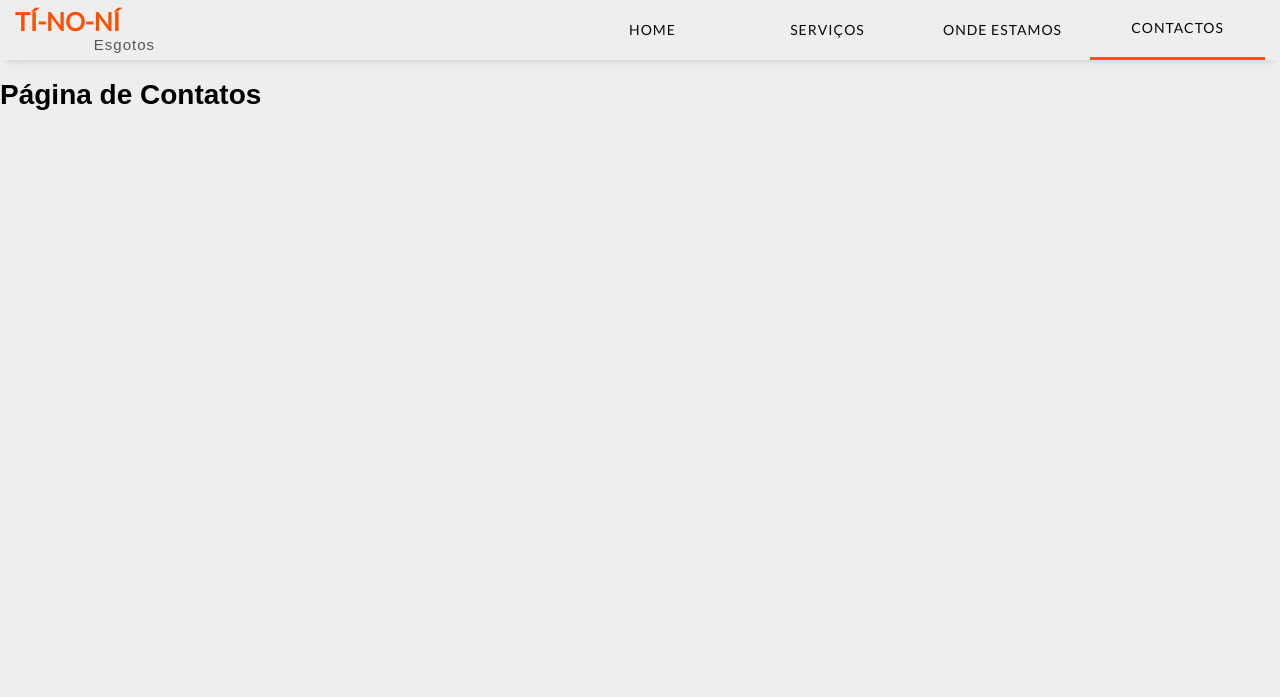
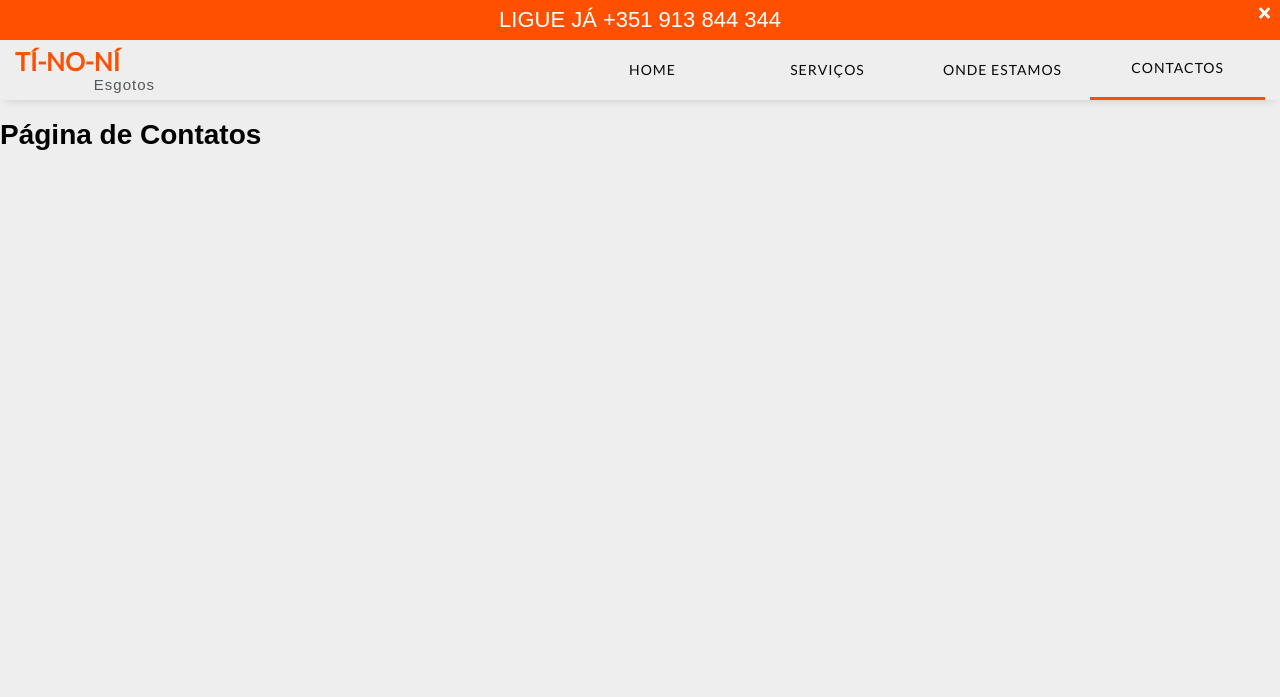
Before and after one commit to MarcoEscaleira/tinoni, a Gatsby site: page /contacts in a window 1280 px wide. Shown: the top 697 px of the page. Built offline with nearby package versions, Linux system fonts and the light colour scheme; Gatsby itself is replaced by a stand-in of ours.

Commit message:
Stylint | TopMessage base

```diff
--- a/src/components/Header/index.jsx
+++ b/src/components/Header/index.jsx
@@ -1,6 +1,7 @@
-import React, { useState } from 'react';
+import React, { Fragment, useState } from 'react';
 import { useStaticQuery, graphql } from 'gatsby';
 import { FontAwesomeIcon } from '@fortawesome/react-fontawesome';
+import TopMessage from '../TopMessage';
 import {
   HeaderWrapper,
   Title,
@@ -27,6 +28,8 @@ const Header = () => {
   const title = data.site.siteMetadata.title.split(' ');
 
   return (
+    <Fragment>
+      <TopMessage />
       <HeaderWrapper>
         <Title>
           {title[0]}
@@ -48,6 +51,7 @@ const Header = () => {
           </ShowMenu>
         </Navigation>
       </HeaderWrapper>
+    </Fragment>
   );
 };
 
--- a/src/components/Header/styled-components.js
+++ b/src/components/Header/styled-components.js
@@ -44,13 +44,6 @@ export const Title = styled(AniLink).attrs(() => ({
   justify-content: center;
   min-width: 12rem;
 
-  &:hover {
-    color: #54585a;
-    & > span {
-      color: #fe5000;
-    }
-  }
-
   & > span {
     font-family: 'Roboto Cn', sans-serif;
     font-weight: 300;
@@ -60,6 +53,13 @@ export const Title = styled(AniLink).attrs(() => ({
     color: #54585a;
     margin-left: 1rem;
     letter-spacing: 0.1rem;
+  }
+
+  &:hover {
+    color: #54585a;
+    & > span {
+      color: #fe5000;
+    }
   }
 
   @media (min-width: 45rem) {
--- /dev/null
+++ b/src/components/TopMessage/index.jsx
@@ -0,0 +1,20 @@
+import React, { useState } from 'react';
+import { FontAwesomeIcon } from '@fortawesome/react-fontawesome';
+import { MessageWrapper, Title, CloseContainer } from './styled-components';
+
+const TopMessage = () => {
+  const [visible, setVisible] = useState(true);
+
+  return (
+    visible && (
+      <MessageWrapper>
+        <Title>Ligue já +351 913 844 344</Title>
+        <CloseContainer onClick={() => setVisible(false)}>
+          <FontAwesomeIcon icon="times" />
+        </CloseContainer>
+      </MessageWrapper>
+    )
+  );
+};
+
+export default TopMessage;
--- /dev/null
+++ b/src/components/TopMessage/styled-components.js
@@ -0,0 +1,33 @@
+import styled from 'styled-components';
+
+export const MessageWrapper = styled.section`
+  position: relative;
+  display: flex;
+  justify-content: center;
+  align-items: center;
+  width: 100%;
+  height: 4rem;
+  background-color: #fe5000;
+`;
+
+export const Title = styled.span`
+  color: #fff;
+  font-size: 2rem;
+  text-transform: uppercase;
+
+  @media (min-width: 45rem) {
+    font-size: 2.2rem;
+  }
+`;
+
+export const CloseContainer = styled.button.attrs(({ onClick }) => ({
+  onClick,
+}))`
+  position: absolute;
+  top: 5px;
+  right: 10px;
+  color: #fff;
+  font-size: 1.6rem;
+  background: none;
+  border: none;
+`;
```
Also changed, not shown: package.json (+7 -2 lines), 2 other files. Lines whose indentation alone changed are shown as unchanged.
